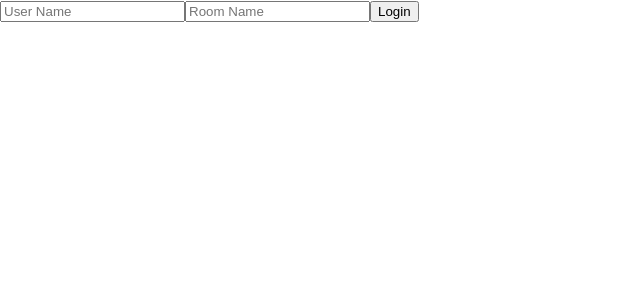
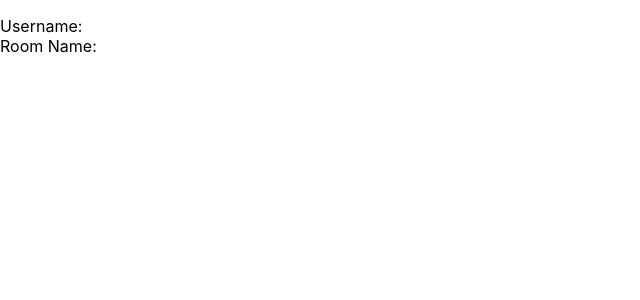
Before and after one commit to darkstrr/Final_Project_CS290-8, a React (Create React App) app: page / in a window 1280 px wide. Both pictures are taken after a click on the button "Login". Shown: the top 300 px of the page, without its empty margins (0-640 px from the left). Built offline with nearby package versions, Linux system fonts and the light colour scheme.

Commit message:
Setup states for tracking login information

```diff
--- a/src/App.js
+++ b/src/App.js
@@ -4,17 +4,36 @@ import React, { useState , useRef, useEffect} from 'react';
 
 //Main function gets passed socket
 function App(props) {
-  const [name, setName] = useState('')
-  const [room, setRoom] = useState('')
-  const [login, setLogin] = useState(false)
+  //Username State
+  const [name, setName] = useState('');
+  //Room Name State
+  const [room, setRoom] = useState('');
+  //Client login state
+  const [login, setLogin] = useState(false);
 
 
+  function Login(){
+    setLogin(true);
+  }
+
+  //Function that determines what to render
   function render(){
+    if(login){
+      return(
+      <div>
+        <p>
+          Username: {name}<br/>
+          Room Name: {room}
+        </p>
+      </div>
+      );
+    }
     return (
+
       <div>
-        <input type="text" placeholder="User Name"/>
-        <input type="text" placeholder="Room Name"/>
-        <button type="button">
+        <input type="text" placeholder="User Name" value={name} onChange={e => setName(e.target.value)} />
+        <input type="text" placeholder="Room Name" value={room} onChange={e => setRoom(e.target.value)}/>
+        <button type="button" onClick={() => Login(true)}>
           Login
         </button>
       </div>
@@ -22,6 +41,7 @@ function App(props) {
 
   }
 
+  //Main render return
   return(
     <div>
       {render()}
```
